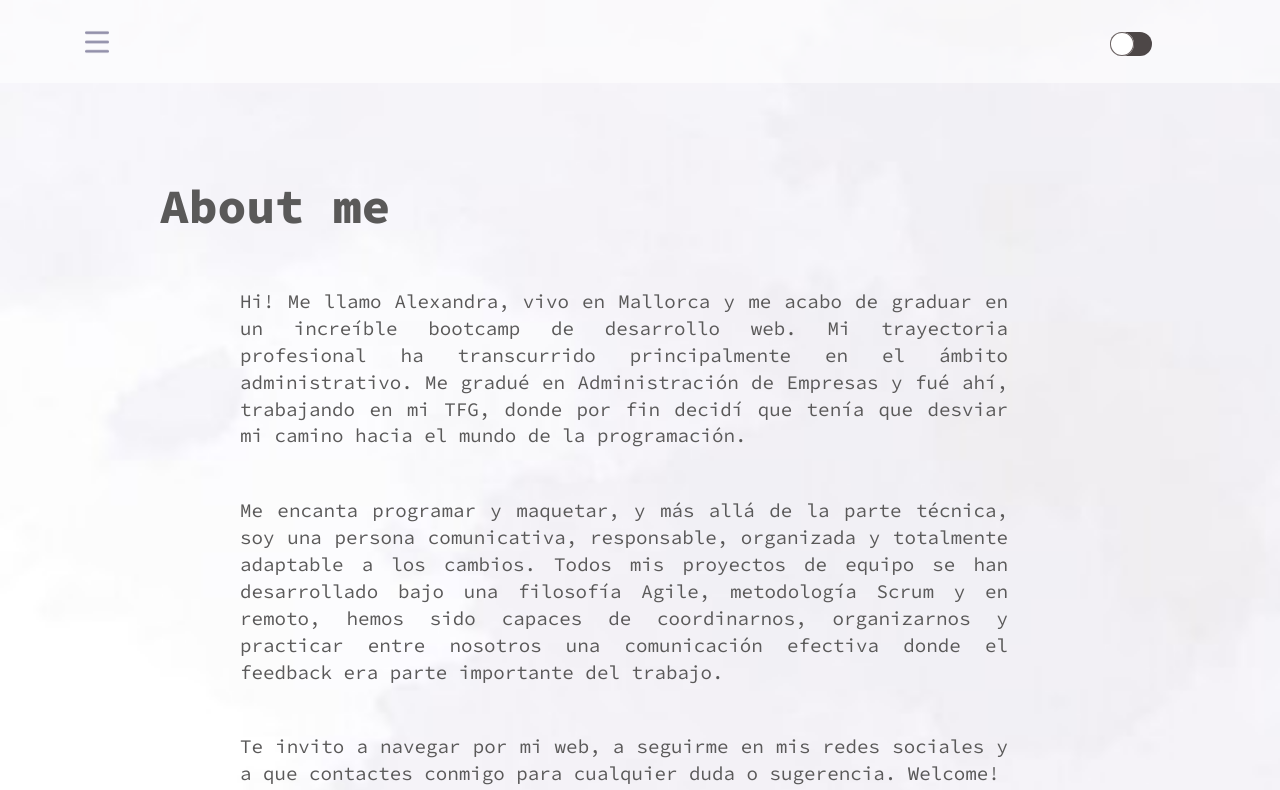
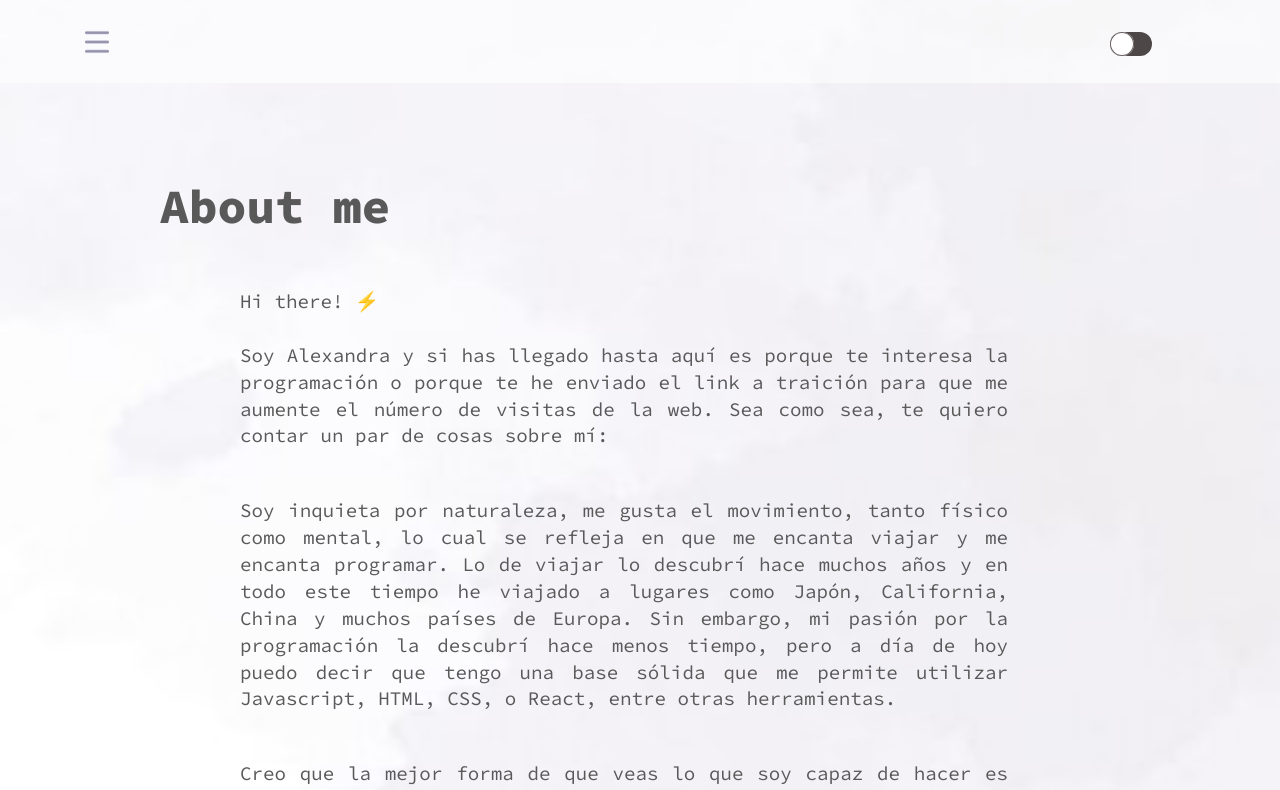
Before and after one commit to alexandracampo/alexandra-campo, a React (Create React App) app: page /#/principal in a window 1280 px wide. Shown: the top 790 px of the page. Built offline with nearby package versions, Linux system fonts and the light colour scheme.

Commit message:
change text introduction

```diff
--- a/src/components/Introduction.jsx
+++ b/src/components/Introduction.jsx
@@ -10,13 +10,16 @@ function Introduction(props) {
 
             <div className="text">
                 <p className="text__box1">
-                    Hi! Me llamo Alexandra, vivo en Mallorca y me acabo de graduar en un increíble bootcamp de desarrollo web. Mi trayectoria profesional ha transcurrido principalmente en el ámbito administrativo. Me gradué en Administración de Empresas y fué ahí, trabajando en mi TFG, donde por fin decidí que tenía que desviar mi camino hacia el mundo de la programación.
+                    Hi there! ⚡
+                    <br />
+                    <br />
+                    Soy Alexandra y si has llegado hasta aquí es porque te interesa la programación o porque te he enviado el link a traición para que me aumente el número de visitas de la web.  Sea como sea, te quiero contar un par de cosas sobre mí:
                 </p>
                 <p className="text__box2">
-                    Me encanta programar y maquetar, y más allá de la parte técnica, soy una persona comunicativa, responsable, organizada y totalmente adaptable a los cambios. Todos mis proyectos de equipo se han desarrollado bajo una filosofía Agile, metodología Scrum y en remoto, hemos sido capaces de coordinarnos, organizarnos y practicar entre nosotros una comunicación efectiva donde el feedback era parte importante del trabajo.
+                    Soy inquieta por naturaleza, me gusta el movimiento, tanto físico como mental, lo cual se refleja en que me encanta viajar y me encanta programar. Lo de viajar lo descubrí hace muchos años y en todo este tiempo he viajado a lugares como Japón, California, China y muchos países de Europa. Sin embargo, mi pasión por la programación la descubrí hace menos tiempo, pero a día de hoy puedo decir que tengo una base sólida que me permite utilizar Javascript, HTML, CSS, o React, entre otras herramientas.
                 </p>
                 <p className="text__box3">
-                    Te invito a navegar por mi web, a seguirme en mis redes sociales y a que contactes conmigo para cualquier duda o sugerencia. Welcome!
+                    Creo que la mejor forma de que veas lo que soy capaz de hacer es visitando mis proyectos, por eso más abajo tienes acceso a ellos, tanto al repositorio de Github como a la propia web del proyecto. Te animo a que los visites y a que contactes conmigo para cualquier duda o sugerencia que tengas sobre ellos o sobre cualquier cosa. También puedes seguirme en mis redes sociales, en el apartado 'Contacto' tienes los enlaces. ¡Bienvenid@!
                 </p>
             </div>
         </div>
```
